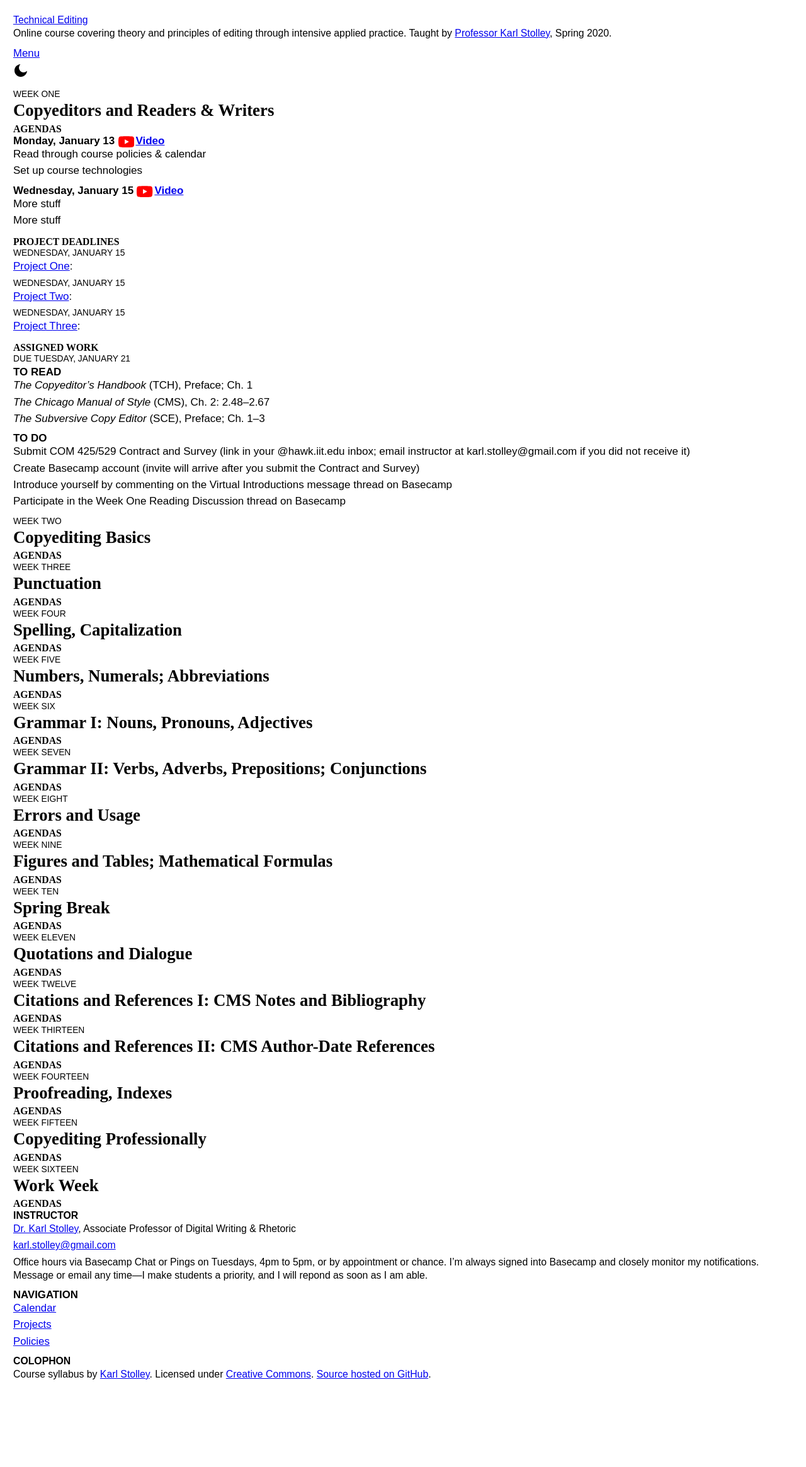
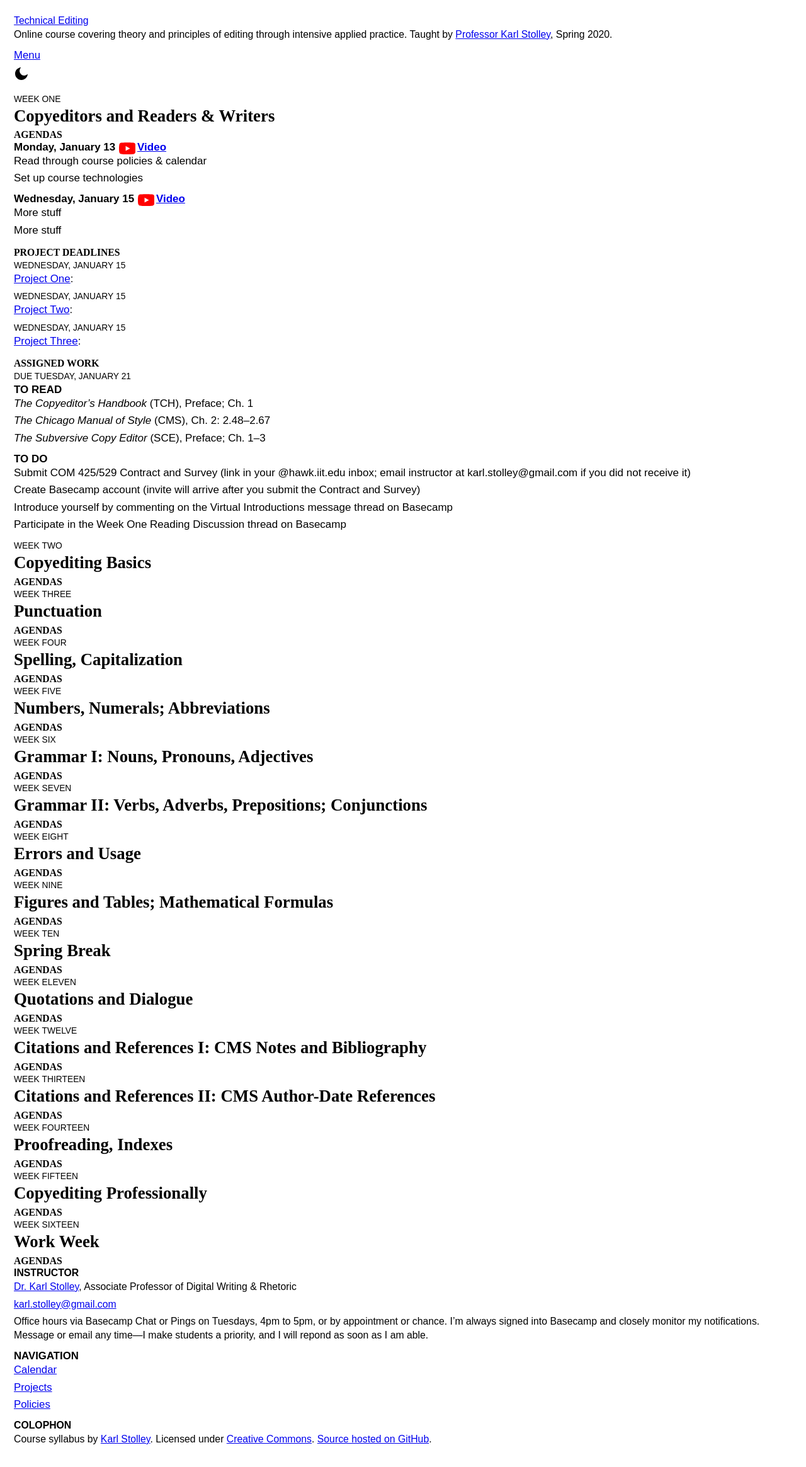
Before and after one commit to karlstolley/jekyll-theme-course, a Jekyll site: the page built from index.md, in a window 1280 px wide. Shown: the whole page at 63% size. Built offline with Jekyll 4.4.1, drawn with Linux system fonts in a browser that asks for light colours; some web fonts are replaced; before the commit the page ends 2224 px from its top, so only the background shows below that.

Commit message:
Open line-height to 22px equivalent

```diff
--- a/_sass/_typography.scss
+++ b/_sass/_typography.scss
@@ -7,7 +7,7 @@ $tertiary-font-family: $secondary-font-family;
 $accent-font-family: "clone-rounded-latin", sans-serif;
 
 $base-size-px: 17;
-$base-line-px: 21;
+$base-line-px: 22;
 $base-size: ($base-size-px / 16) * 1em;
 $base-lexia-size: $base-size * 0.87;
 $base-line: ($base-line-px / $base-size-px) * 1rem;
```
